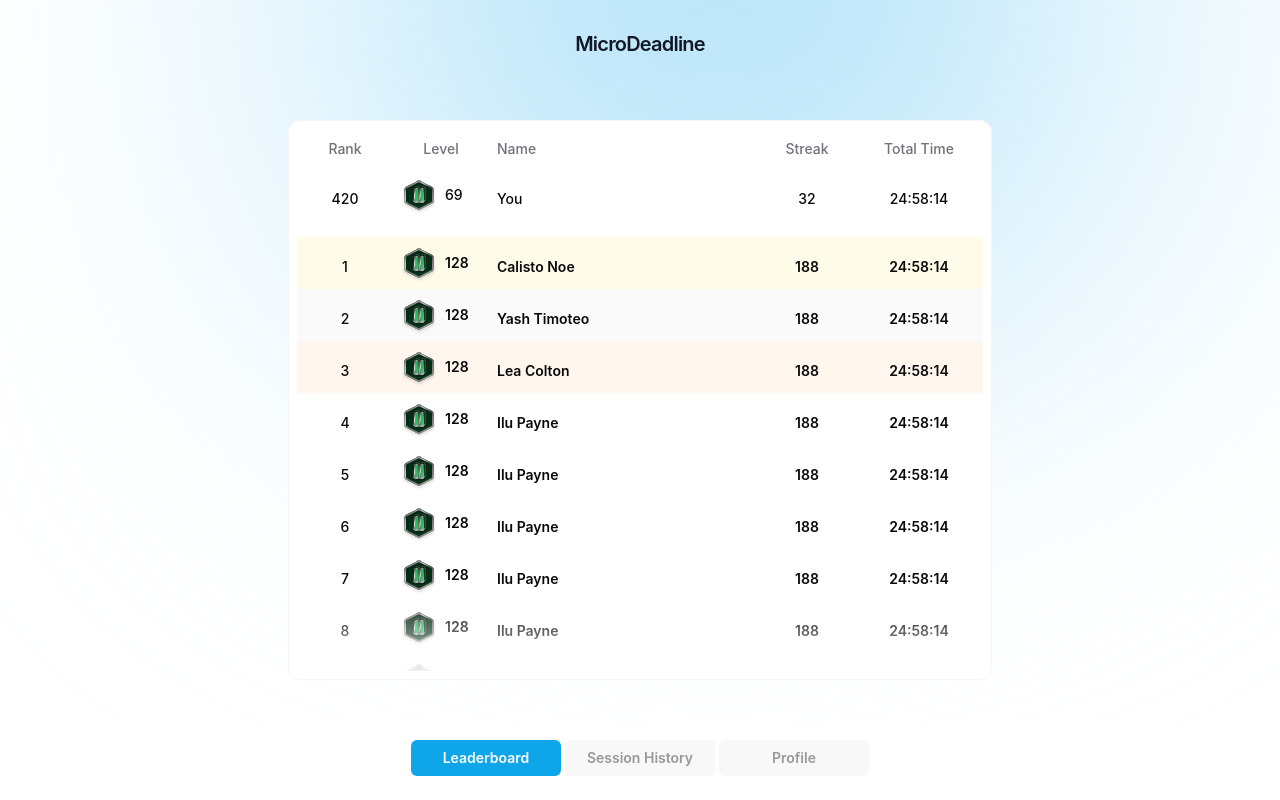
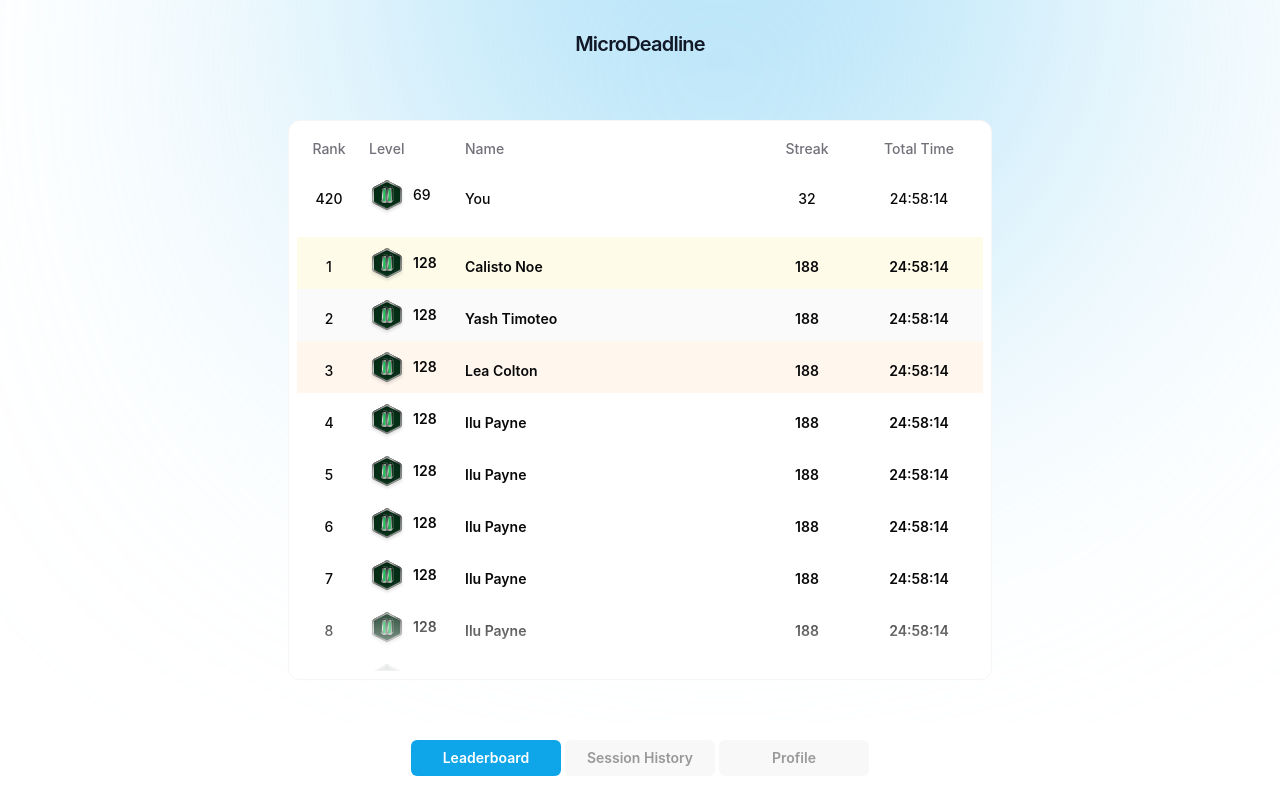
Before and after one commit to mohittjee/micro-deadline, a React (Vite) app: page /leaderboard in a window 1280 px wide. Built offline with nearby package versions, Linux system fonts and the light colour scheme.

Commit message:
rows fixed rows spacing error remains

```diff
--- a/src/pages/leaderboard/Leaderboard.tsx
+++ b/src/pages/leaderboard/Leaderboard.tsx
@@ -77,9 +77,9 @@ export default function Leaderboard() {
                 <div className="relative overflow-y-scroll h-full invisible-scrollbar">
                     <Table className="">
                         <TableHeader className="sticky top-0 bg-white z-50 ">
-                            <TableRow className="border-none">
-                                <TableHead className="w-24 text-center">Rank</TableHead>
-                                <TableHead className="w-24 text-center">Level</TableHead>
+                            <TableRow className="border-none ">
+                                <TableHead className="w-16 text-center">Rank</TableHead>
+                                <TableHead className="w-24 text-left">Level</TableHead>
                                 <TableHead>Name</TableHead>
                                 <TableHead className="w-24 text-center">Streak</TableHead>
                                 <TableHead className="w-32 text-center">Total Time</TableHead>
```
